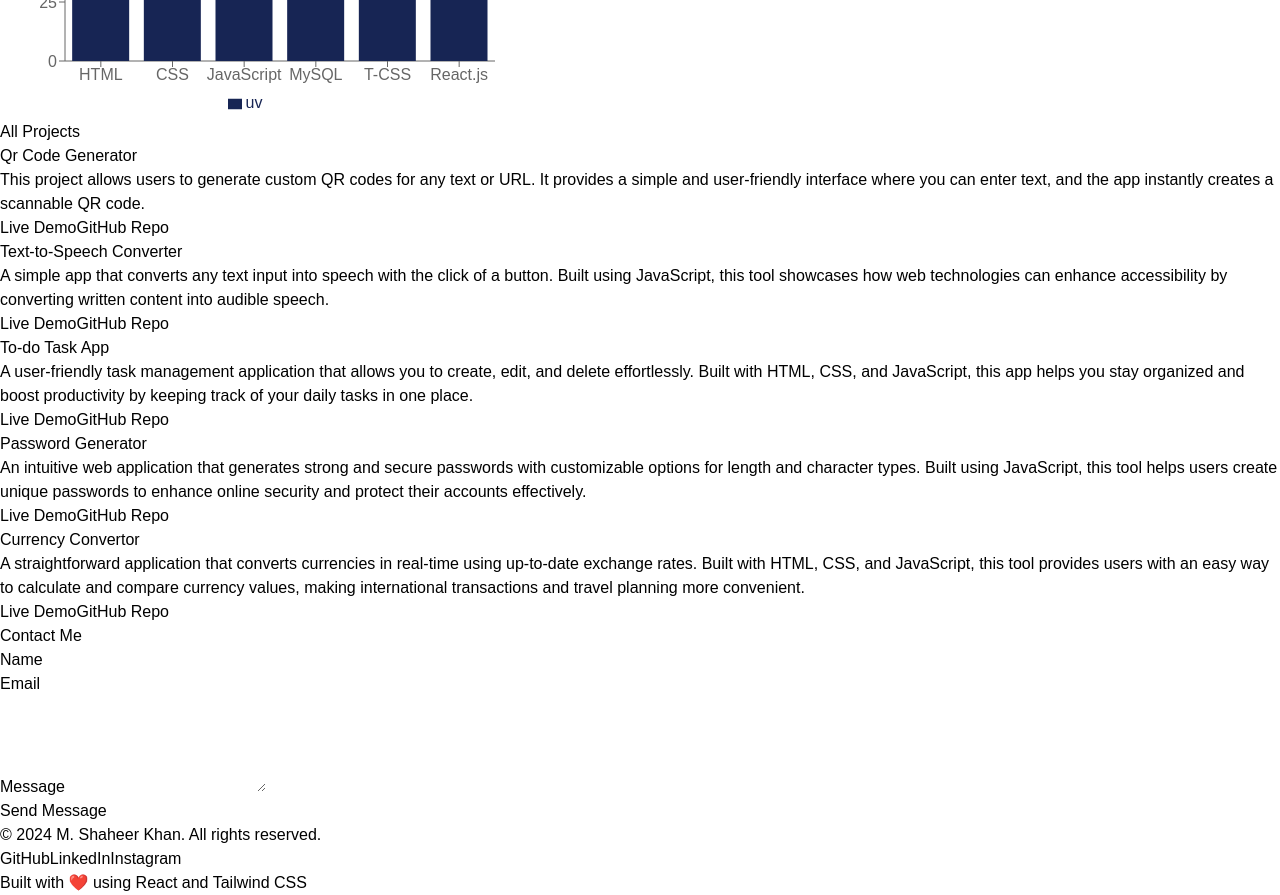
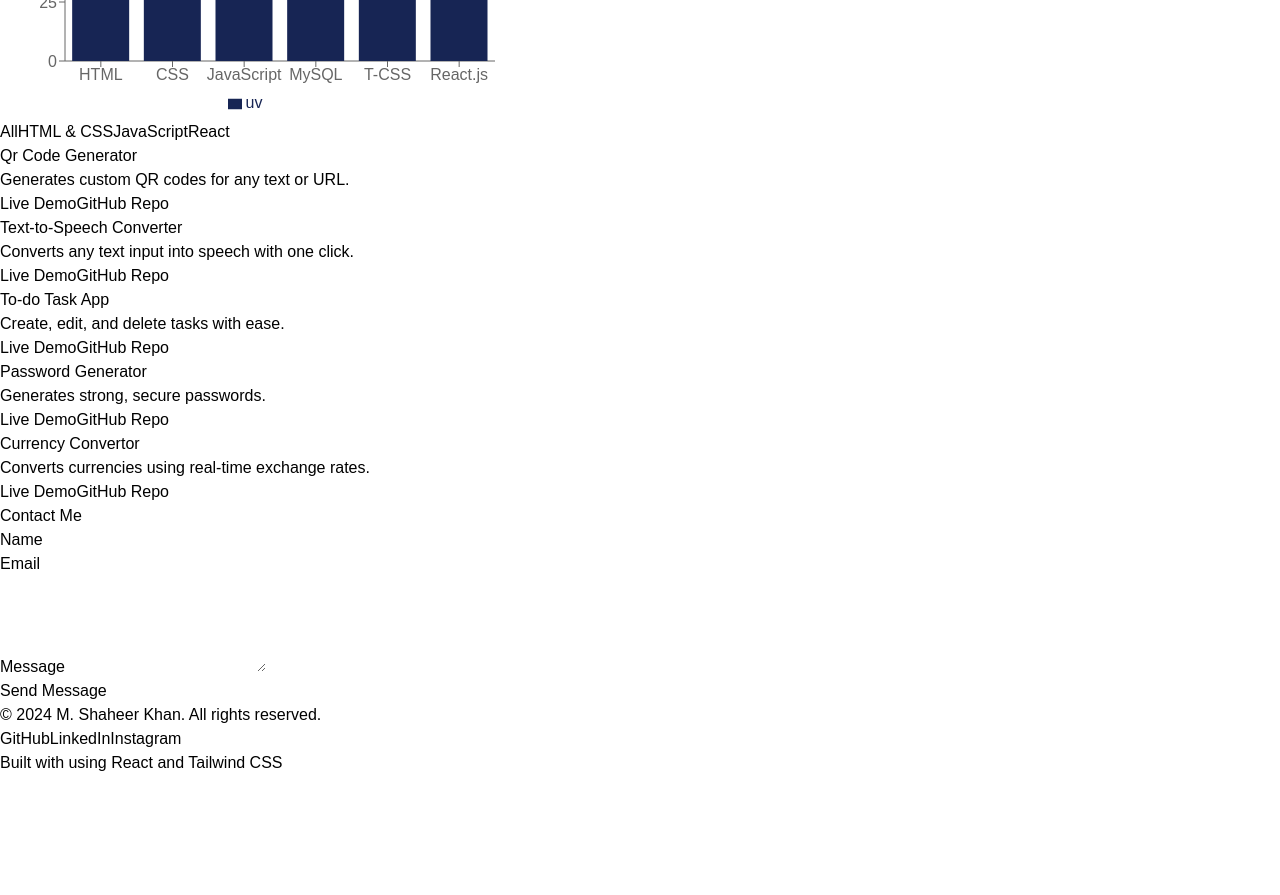
Before and after one commit to Sherrrrryyy/Shaheer-Portfolio, a React (Vite) app: page / in a window 1280 px wide. Shown: the part 540-1435 px from the top of the page. After the commit the page ends 1315 px from the top, so only its background shows below. Built offline with nearby package versions, Linux system fonts and the light colour scheme.

Commit message:
"some change"

```diff
--- a/src/components/Footer.jsx
+++ b/src/components/Footer.jsx
@@ -11,7 +11,7 @@ const Footer = ()=>{
             <a href="https://www.linkedin.com/in/shaheer-khan-ab6327285/" target="_blank" rel="noopener noreferrer" className="hover:text-orange-500">LinkedIn</a>
             <a href="https://www.instagram.com/shaheerrrrrrrr_?igsh=MW5haDh0bnh0ajJ0dQ==" target="_blank" rel="noopener noreferrer" className="hover:text-orange-500">Instagram</a>
           </div>
-          <p className="mt-4">Built with ❤️ using React and Tailwind CSS</p>
+          <p className="mt-4">Built with using React and Tailwind CSS</p>
         </div>
       </footer>
     )
--- a/src/components/Home.jsx
+++ b/src/components/Home.jsx
@@ -14,7 +14,7 @@ export default function Home() {
           animate={{ x: 0 }}
           transition={{ type: 'spring', stiffness: 50 }}
         >
-          <h1 className="text-6xl p-5 text-white mb-1 hover:text-orange-700 transition-all ">HI FOLKS, I AM <br />SHAHEER KHAN <br /> A DEVELOPER FROM <br /> PLANET EARTH</h1>
+          <h1 className="text-6xl p-5 text-white mb-1 hover:text-orange-700 transition-all ">HI, I AM <br />SHAHEER KHAN <br /> A DEVELOPER FROM <br /> PLANET EARTH</h1>
           <button class="bg-white mx-5 hover:bg-orange-700 text-black font-bold mt-5 py-4 px-6 rounded transition-all ">
             Contact me
           </button>
--- a/src/components/Projects.jsx
+++ b/src/components/Projects.jsx
@@ -1,52 +1,151 @@
+// const Projects = () => {
+
+//     const projects = [
+//         {
+//             title: "Qr Code Generator",
+//             description:
+//                 "This project allows users to generate custom QR codes for any text or URL. It provides a simple and user-friendly interface where you can enter text, and the app instantly creates a scannable QR code.",
+//             demoLink: "https://qrcode-generator-shaheer.surge.sh/",
+//             codeLink: "https://github.com/Sherrrrryyy/30days30JSprojects",
+//         },
+//         {
+//             title: "Text-to-Speech Converter",
+//             description:
+//                 "A simple app that converts any text input into speech with the click of a button. Built using JavaScript, this tool showcases how web technologies can enhance accessibility by converting written content into audible speech.",
+//             demoLink: "https://text-to-speech-convertor-shaheer.surge.sh/",
+//             codeLink: "https://github.com/Sherrrrryyy/30days30JSprojects",
+//         },
+//         {
+//             title: "To-do Task App",
+//             description:
+//                 "A user-friendly task management application that allows you to create, edit, and delete effortlessly. Built with HTML, CSS, and JavaScript, this app helps you stay organized and boost productivity by keeping track of your daily tasks in one place.",
+//             demoLink: "https://to-do-task-app-shaheer-.surge.sh/",
+//             codeLink: "https://github.com/Sherrrrryyy/30days30JSprojects",
+//         },
+//         {
+//             title: "Password Generator",
+//             description:
+//                 "An intuitive web application that generates strong and secure passwords with customizable options for length and character types. Built using JavaScript, this tool helps users create unique passwords to enhance online security and protect their accounts effectively.",
+//             demoLink: "https://random-password-generator-shaheer.surge.sh/",
+//             codeLink: "https://github.com/Sherrrrryyy/30days30JSprojects",
+//         },
+//         {
+//             title: "Currency Convertor",
+//             description:
+//                 "A straightforward application that converts currencies in real-time using up-to-date exchange rates. Built with HTML, CSS, and JavaScript, this tool provides users with an easy way to calculate and compare currency values, making international transactions and travel planning more convenient.",
+//             demoLink: "https://currency-conversion-app-shaheer.surge.sh/",
+//             codeLink: "https://github.com/Sherrrrryyy/30days30JSprojects",
+//         },
+
+//     ];
+
+//     return (
+
+//         <div className="w-full p-8 py-16 px-10 bg-blue-950">
+//             <h2 className="text-4xl font-bold mb-10 text-white">
+//                 All Projects
+//             </h2>
+//             <div className="grid grid-cols-1 md:grid-cols-2 lg:grid-cols-3 gap-8">
+//                 {projects.map((project, index) => (
+//                     <div
+//                         key={index}
+//                         className="bg-white rounded-lg shadow-lg overflow-hidden p-6 hover:shadow-xl transition duration-300"
+//                     >
+//                         <h3 className="text-2xl font-semibold text-blue-950 mb-4">
+//                             {project.title}
+//                         </h3>
+//                         <p className="text-gray-600 mb-4">{project.description}</p>
+//                         <div className="flex justify-between items-center">
+//                             <a
+//                                 href={project.demoLink}
+//                                 target="_blank"
+//                                 rel="noopener noreferrer"
+//                                 className="text-blue-500 font-bold hover:text-blue-700 transition"
+//                             >
+//                                 Live Demo
+//                             </a>
+//                             <a
+//                                 href={project.codeLink}
+//                                 target="_blank"
+//                                 rel="noopener noreferrer"
+//                                 className="text-blue-500 font-bold hover:text-blue-700 transition"
+//                             >
+//                                 GitHub Repo
+//                             </a>
+//                         </div>
+//                     </div>
+//                 ))}
+//             </div>
+//         </div>
+//     )
+// }
+
+// export default Projects
+
+import React, { useState } from 'react';
+
 const Projects = () => {
+  const languages = ['All', 'HTML & CSS', 'JavaScript', 'React'];
 
   const projects = [
     {
       title: "Qr Code Generator",
-            description:
-                "This project allows users to generate custom QR codes for any text or URL. It provides a simple and user-friendly interface where you can enter text, and the app instantly creates a scannable QR code.",
+      description: "Generates custom QR codes for any text or URL.",
       demoLink: "https://qrcode-generator-shaheer.surge.sh/",
       codeLink: "https://github.com/Sherrrrryyy/30days30JSprojects",
+      language: 'JavaScript',
     },
     {
       title: "Text-to-Speech Converter",
-            description:
-                "A simple app that converts any text input into speech with the click of a button. Built using JavaScript, this tool showcases how web technologies can enhance accessibility by converting written content into audible speech.",
+      description: "Converts any text input into speech with one click.",
       demoLink: "https://text-to-speech-convertor-shaheer.surge.sh/",
       codeLink: "https://github.com/Sherrrrryyy/30days30JSprojects",
+      language: 'JavaScript',
     },
     {
       title: "To-do Task App",
-            description:
-                "A user-friendly task management application that allows you to create, edit, and delete effortlessly. Built with HTML, CSS, and JavaScript, this app helps you stay organized and boost productivity by keeping track of your daily tasks in one place.",
+      description: "Create, edit, and delete tasks with ease.",
       demoLink: "https://to-do-task-app-shaheer-.surge.sh/",
       codeLink: "https://github.com/Sherrrrryyy/30days30JSprojects",
+      language: 'JavaScript',
     },
     {
       title: "Password Generator",
-            description:
-                "An intuitive web application that generates strong and secure passwords with customizable options for length and character types. Built using JavaScript, this tool helps users create unique passwords to enhance online security and protect their accounts effectively.",
+      description: "Generates strong, secure passwords.",
       demoLink: "https://random-password-generator-shaheer.surge.sh/",
       codeLink: "https://github.com/Sherrrrryyy/30days30JSprojects",
+      language: 'JavaScript',
     },
     {
       title: "Currency Convertor",
-            description:
-                "A straightforward application that converts currencies in real-time using up-to-date exchange rates. Built with HTML, CSS, and JavaScript, this tool provides users with an easy way to calculate and compare currency values, making international transactions and travel planning more convenient.",
+      description: "Converts currencies using real-time exchange rates.",
       demoLink: "https://currency-conversion-app-shaheer.surge.sh/",
       codeLink: "https://github.com/Sherrrrryyy/30days30JSprojects",
-        },
-
+      language: 'HTML & CSS',
+    }
   ];
 
+ const [selectedLanguage , setSelectedLanguage] = useState("All")
+
+ const filteredProjects = selectedLanguage === "All" ? projects :  projects.filter(project => project.language === selectedLanguage)
+
   return (
+    <div className="w-full p-8 py-16 px-10 bg-blue-950">
+      <div className="mb-8 flex space-x-4 justify-center">
+        {languages.map((language, index) => (
+          <button
+            key={index}
+            className={`px-4 py-2 text-white rounded-full ${selectedLanguage === language ? 'bg-blue-800' : 'bg-gray-700'}`}
+            onClick={() => setSelectedLanguage(language)}
+          >
+            {language}
+          </button>
+        ))}
+      </div>
 
-        <div className="w-full p-8 py-16 px-10 bg-blue-950">
-            <h2 className="text-4xl font-bold mb-10 text-white">
-                All Projects
-            </h2>
-            <div className="grid grid-cols-1 md:grid-cols-2 lg:grid-cols-3 gap-8">
-                {projects.map((project, index) => (
+      {/* Projects Display */}
+      <div className="grid grid-cols-1 md:grid-cols-2 lg:grid-cols-3 gap-8 transition-all">
+        {filteredProjects.map((project, index) => (
           <div
             key={index}
             className="bg-white rounded-lg shadow-lg overflow-hidden p-6 hover:shadow-xl transition duration-300"
@@ -77,7 +176,7 @@ const Projects = () => {
         ))}
       </div>
     </div>
-    )
-}
+  );
+};
 
-export default Projects
+export default Projects;
```
Lines whose indentation alone changed are shown as unchanged.
